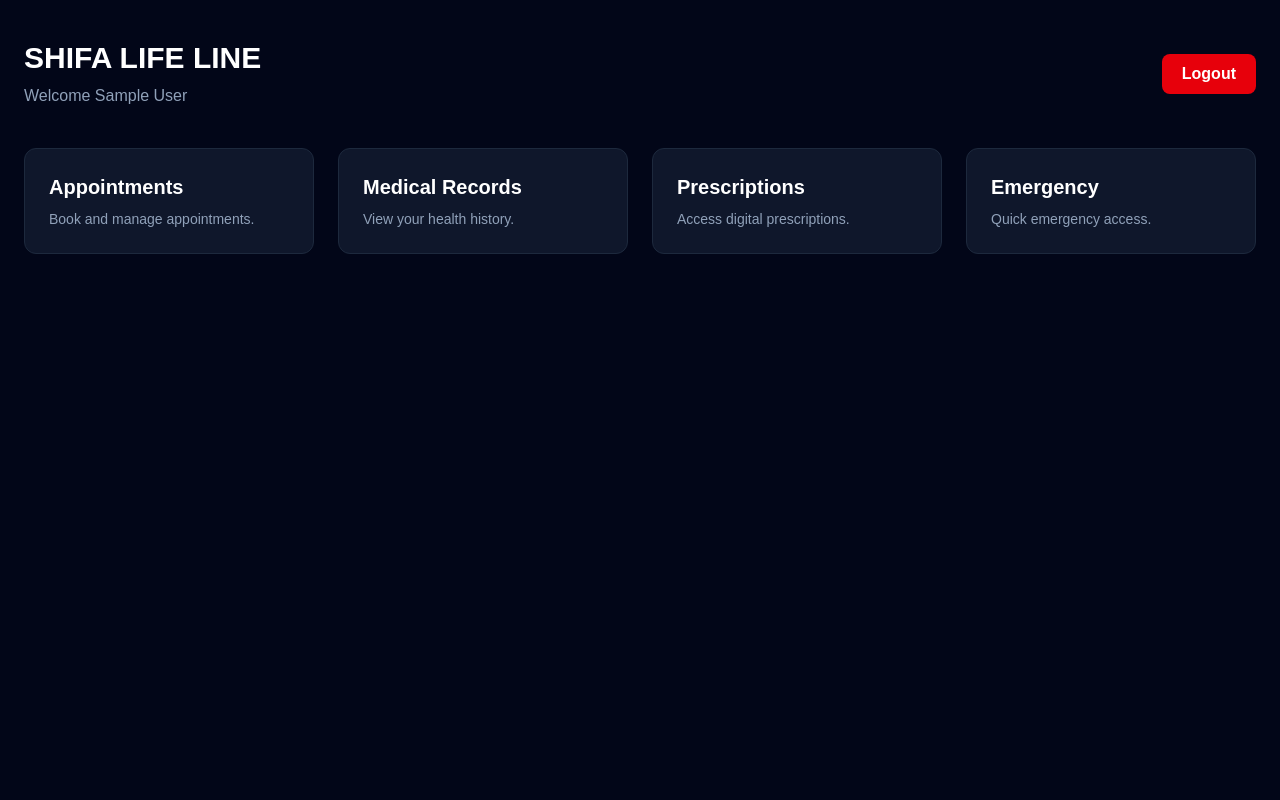
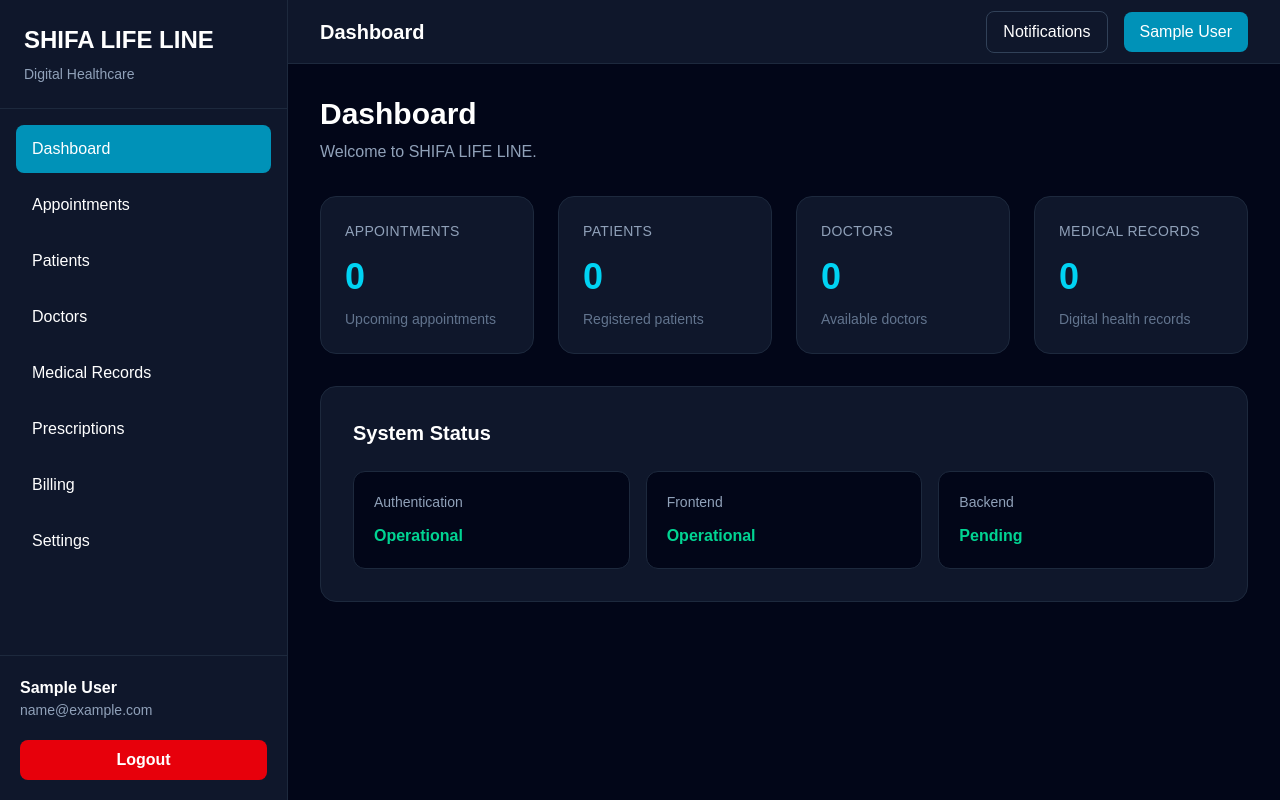
Before and after one commit to shifalifeline/shifalifeline-web, a Next.js app: page /dashboard in a window 1280 px wide. Built offline with nearby package versions, Linux system fonts and the light colour scheme; sample sign-in values are in the browser's storage.

Commit message:
Sprint 15: Application shell and healthcare module foundations

```diff
--- /dev/null
+++ b/app/appointments/page.tsx
@@ -0,0 +1,30 @@
+"use client";
+
+import ProtectedRoute from "@/components/auth/ProtectedRoute";
+import AppShell from "@/components/layout/AppShell";
+
+export default function AppointmentsPage() {
+  return (
+    <ProtectedRoute>
+      <AppShell>
+        <div className="space-y-6">
+          <div>
+            <h1 className="text-3xl font-bold text-white">
+              Appointments
+            </h1>
+
+            <p className="mt-2 text-slate-400">
+              Manage patient appointments.
+            </p>
+          </div>
+
+          <div className="rounded-2xl border border-slate-800 bg-slate-900 p-8">
+            <p className="text-slate-400">
+              Appointment management module coming in Sprint 16.
+            </p>
+          </div>
+        </div>
+      </AppShell>
+    </ProtectedRoute>
+  );
+}
--- /dev/null
+++ b/app/billing/page.tsx
@@ -0,0 +1,30 @@
+"use client";
+
+import ProtectedRoute from "@/components/auth/ProtectedRoute";
+import AppShell from "@/components/layout/AppShell";
+
+export default function BillingPage() {
+  return (
+    <ProtectedRoute>
+      <AppShell>
+        <div className="space-y-6">
+          <div>
+            <h1 className="text-3xl font-bold text-white">
+              Billing
+            </h1>
+
+            <p className="mt-2 text-slate-400">
+              Billing and payment management.
+            </p>
+          </div>
+
+          <div className="rounded-2xl border border-slate-800 bg-slate-900 p-8">
+            <p className="text-slate-400">
+              Billing module coming in Sprint 21.
+            </p>
+          </div>
+        </div>
+      </AppShell>
+    </ProtectedRoute>
+  );
+}
--- a/app/dashboard/page.tsx
+++ b/app/dashboard/page.tsx
@@ -1,95 +1,123 @@
 "use client";
 
-import Link from "next/link";
 import ProtectedRoute from "@/components/auth/ProtectedRoute";
-import { useAuth } from "@/context/AuthContext";
+import AppShell from "@/components/layout/AppShell";
 
 export default function DashboardPage() {
-  const { user, logout } = useAuth();
-
-  function handleLogout() {
-    logout();
-    window.location.href = "/login";
-  }
-
   return (
     <ProtectedRoute>
-      <main className="min-h-screen bg-slate-950 text-white">
-        <div className="mx-auto max-w-7xl px-6 py-10">
-          <header className="mb-10 flex items-center justify-between">
+      <AppShell>
+        <div className="space-y-8">
           <div>
-              <h1 className="text-3xl font-bold">
-                SHIFA LIFE LINE
+            <h1 className="text-3xl font-bold text-white">
+              Dashboard
             </h1>
 
             <p className="mt-2 text-slate-400">
-                Welcome {user?.name}
+              Welcome to SHIFA LIFE LINE.
             </p>
           </div>
 
-            <button
-              onClick={handleLogout}
-              className="rounded-lg bg-red-600 px-5 py-2 font-semibold transition hover:bg-red-500"
-            >
-              Logout
-            </button>
-          </header>
+          <div className="grid gap-6 md:grid-cols-2 xl:grid-cols-4">
+            <DashboardCard
+              title="Appointments"
+              value="0"
+              description="Upcoming appointments"
+            />
 
-          <section className="grid gap-6 md:grid-cols-2 xl:grid-cols-4">
-            <Link
-              href="#"
-              className="rounded-xl border border-slate-800 bg-slate-900 p-6 transition hover:border-cyan-500"
-            >
-              <h2 className="text-xl font-semibold">
-                Appointments
+            <DashboardCard
+              title="Patients"
+              value="0"
+              description="Registered patients"
+            />
+
+            <DashboardCard
+              title="Doctors"
+              value="0"
+              description="Available doctors"
+            />
+
+            <DashboardCard
+              title="Medical Records"
+              value="0"
+              description="Digital health records"
+            />
+          </div>
+
+          <section className="rounded-2xl border border-slate-800 bg-slate-900 p-8">
+            <h2 className="text-xl font-semibold text-white">
+              System Status
             </h2>
 
-              <p className="mt-2 text-sm text-slate-400">
-                Book and manage appointments.
-              </p>
-            </Link>
+            <div className="mt-6 grid gap-4 md:grid-cols-3">
+              <StatusCard
+                label="Authentication"
+                status="Operational"
+              />
 
-            <Link
-              href="#"
-              className="rounded-xl border border-slate-800 bg-slate-900 p-6 transition hover:border-cyan-500"
-            >
-              <h2 className="text-xl font-semibold">
-                Medical Records
-              </h2>
+              <StatusCard
+                label="Frontend"
+                status="Operational"
+              />
 
-              <p className="mt-2 text-sm text-slate-400">
-                View your health history.
-              </p>
-            </Link>
-
-            <Link
-              href="#"
-              className="rounded-xl border border-slate-800 bg-slate-900 p-6 transition hover:border-cyan-500"
-            >
-              <h2 className="text-xl font-semibold">
-                Prescriptions
-              </h2>
-
-              <p className="mt-2 text-sm text-slate-400">
-                Access digital prescriptions.
-              </p>
-            </Link>
-
-            <Link
-              href="#"
-              className="rounded-xl border border-slate-800 bg-slate-900 p-6 transition hover:border-cyan-500"
-            >
-              <h2 className="text-xl font-semibold">
-                Emergency
-              </h2>
-
-              <p className="mt-2 text-sm text-slate-400">
-                Quick emergency access.
-              </p>
-            </Link>
+              <StatusCard
+                label="Backend"
+                status="Pending"
+              />
+            </div>
           </section>
         </div>
-      </main>
+      </AppShell>
     </ProtectedRoute>
   );
 }
+
+interface DashboardCardProps {
+  title: string;
+  value: string;
+  description: string;
+}
+
+function DashboardCard({
+  title,
+  value,
+  description,
+}: DashboardCardProps) {
+  return (
+    <div className="rounded-2xl border border-slate-800 bg-slate-900 p-6">
+      <h3 className="text-sm uppercase tracking-wide text-slate-400">
+        {title}
+      </h3>
+
+      <p className="mt-4 text-4xl font-bold text-cyan-400">
+        {value}
+      </p>
+
+      <p className="mt-3 text-sm text-slate-500">
+        {description}
+      </p>
+    </div>
+  );
+}
+
+interface StatusCardProps {
+  label: string;
+  status: string;
+}
+
+function StatusCard({
+  label,
+  status,
+}: StatusCardProps) {
+  return (
+    <div className="rounded-xl border border-slate-800 bg-slate-950 p-5">
+      <p className="text-sm text-slate-400">
+        {label}
+      </p>
+
+      <p className="mt-3 font-semibold text-emerald-400">
+        {status}
+      </p>
+    </div>
+  );
+}
--- /dev/null
+++ b/app/doctors/page.tsx
@@ -0,0 +1,30 @@
+"use client";
+
+import ProtectedRoute from "@/components/auth/ProtectedRoute";
+import AppShell from "@/components/layout/AppShell";
+
+export default function DoctorsPage() {
+  return (
+    <ProtectedRoute>
+      <AppShell>
+        <div className="space-y-6">
+          <div>
+            <h1 className="text-3xl font-bold text-white">
+              Doctors
+            </h1>
+
+            <p className="mt-2 text-slate-400">
+              Doctor directory and profiles.
+            </p>
+          </div>
+
+          <div className="rounded-2xl border border-slate-800 bg-slate-900 p-8">
+            <p className="text-slate-400">
+              Doctor module coming in Sprint 18.
+            </p>
+          </div>
+        </div>
+      </AppShell>
+    </ProtectedRoute>
+  );
+}
--- /dev/null
+++ b/app/medical-records/page.tsx
@@ -0,0 +1,30 @@
+"use client";
+
+import ProtectedRoute from "@/components/auth/ProtectedRoute";
+import AppShell from "@/components/layout/AppShell";
+
+export default function MedicalRecordsPage() {
+  return (
+    <ProtectedRoute>
+      <AppShell>
+        <div className="space-y-6">
+          <div>
+            <h1 className="text-3xl font-bold text-white">
+              Medical Records
+            </h1>
+
+            <p className="mt-2 text-slate-400">
+              Electronic Health Records (EHR).
+            </p>
+          </div>
+
+          <div className="rounded-2xl border border-slate-800 bg-slate-900 p-8">
+            <p className="text-slate-400">
+              Medical Records module coming in Sprint 19.
+            </p>
+          </div>
+        </div>
+      </AppShell>
+    </ProtectedRoute>
+  );
+}
--- /dev/null
+++ b/app/patients/page.tsx
@@ -0,0 +1,30 @@
+"use client";
+
+import ProtectedRoute from "@/components/auth/ProtectedRoute";
+import AppShell from "@/components/layout/AppShell";
+
+export default function PatientsPage() {
+  return (
+    <ProtectedRoute>
+      <AppShell>
+        <div className="space-y-6">
+          <div>
+            <h1 className="text-3xl font-bold text-white">
+              Patients
+            </h1>
+
+            <p className="mt-2 text-slate-400">
+              Patient management dashboard.
+            </p>
+          </div>
+
+          <div className="rounded-2xl border border-slate-800 bg-slate-900 p-8">
+            <p className="text-slate-400">
+              Patient module coming in Sprint 17.
+            </p>
+          </div>
+        </div>
+      </AppShell>
+    </ProtectedRoute>
+  );
+}
--- /dev/null
+++ b/app/prescriptions/page.tsx
@@ -0,0 +1,30 @@
+"use client";
+
+import ProtectedRoute from "@/components/auth/ProtectedRoute";
+import AppShell from "@/components/layout/AppShell";
+
+export default function PrescriptionsPage() {
+  return (
+    <ProtectedRoute>
+      <AppShell>
+        <div className="space-y-6">
+          <div>
+            <h1 className="text-3xl font-bold text-white">
+              Prescriptions
+            </h1>
+
+            <p className="mt-2 text-slate-400">
+              Digital prescription management.
+            </p>
+          </div>
+
+          <div className="rounded-2xl border border-slate-800 bg-slate-900 p-8">
+            <p className="text-slate-400">
+              Prescription module coming in Sprint 20.
+            </p>
+          </div>
+        </div>
+      </AppShell>
+    </ProtectedRoute>
+  );
+}
--- /dev/null
+++ b/app/settings/page.tsx
@@ -0,0 +1,30 @@
+"use client";
+
+import ProtectedRoute from "@/components/auth/ProtectedRoute";
+import AppShell from "@/components/layout/AppShell";
+
+export default function SettingsPage() {
+  return (
+    <ProtectedRoute>
+      <AppShell>
+        <div className="space-y-6">
+          <div>
+            <h1 className="text-3xl font-bold text-white">
+              Settings
+            </h1>
+
+            <p className="mt-2 text-slate-400">
+              Configure your SHIFA account.
+            </p>
+          </div>
+
+          <div className="rounded-2xl border border-slate-800 bg-slate-900 p-8">
+            <p className="text-slate-400">
+              Settings module coming in Sprint 22.
+            </p>
+          </div>
+        </div>
+      </AppShell>
+    </ProtectedRoute>
+  );
+}
--- /dev/null
+++ b/components/layout/AppShell.tsx
@@ -0,0 +1,130 @@
+"use client";
+
+import { ReactNode } from "react";
+import Link from "next/link";
+import { usePathname } from "next/navigation";
+import { useAuth } from "@/context/AuthContext";
+
+interface AppShellProps {
+  children: ReactNode;
+}
+
+const menuItems = [
+  {
+    label: "Dashboard",
+    href: "/dashboard",
+  },
+  {
+    label: "Appointments",
+    href: "/appointments",
+  },
+  {
+    label: "Patients",
+    href: "/patients",
+  },
+  {
+    label: "Doctors",
+    href: "/doctors",
+  },
+  {
+    label: "Medical Records",
+    href: "/medical-records",
+  },
+  {
+    label: "Prescriptions",
+    href: "/prescriptions",
+  },
+  {
+    label: "Billing",
+    href: "/billing",
+  },
+  {
+    label: "Settings",
+    href: "/settings",
+  },
+];
+
+export default function AppShell({
+  children,
+}: AppShellProps) {
+  const pathname = usePathname();
+  const { user, logout } = useAuth();
+
+  function handleLogout() {
+    logout();
+    window.location.href = "/login";
+  }
+
+  return (
+    <div className="flex min-h-screen bg-slate-950 text-white">
+      <aside className="hidden w-72 border-r border-slate-800 bg-slate-900 lg:flex lg:flex-col">
+        <div className="border-b border-slate-800 p-6">
+          <h1 className="text-2xl font-bold">
+            SHIFA LIFE LINE
+          </h1>
+
+          <p className="mt-2 text-sm text-slate-400">
+            Digital Healthcare
+          </p>
+        </div>
+
+        <nav className="flex-1 space-y-2 p-4">
+          {menuItems.map((item) => (
+            <Link
+              key={item.href}
+              href={item.href}
+              className={`block rounded-lg px-4 py-3 transition ${
+                pathname === item.href
+                  ? "bg-cyan-600"
+                  : "hover:bg-slate-800"
+              }`}
+            >
+              {item.label}
+            </Link>
+          ))}
+        </nav>
+
+        <div className="border-t border-slate-800 p-5">
+          <p className="font-semibold">
+            {user?.name}
+          </p>
+
+          <p className="text-sm text-slate-400">
+            {user?.email}
+          </p>
+
+          <button
+            onClick={handleLogout}
+            className="mt-5 w-full rounded-lg bg-red-600 py-2 font-semibold transition hover:bg-red-500"
+          >
+            Logout
+          </button>
+        </div>
+      </aside>
+
+      <div className="flex flex-1 flex-col">
+        <header className="flex h-16 items-center justify-between border-b border-slate-800 bg-slate-900 px-8">
+          <h2 className="text-xl font-semibold">
+            {menuItems.find(
+              (item) => item.href === pathname
+            )?.label ?? "SHIFA"}
+          </h2>
+
+          <div className="flex items-center gap-4">
+            <button className="rounded-lg border border-slate-700 px-4 py-2 hover:bg-slate-800">
+              Notifications
+            </button>
+
+            <div className="rounded-lg bg-cyan-600 px-4 py-2">
+              {user?.name}
+            </div>
+          </div>
+        </header>
+
+        <main className="flex-1 p-8">
+          {children}
+        </main>
+      </div>
+    </div>
+  );
+}
```
Lines whose indentation alone changed are shown as unchanged.
